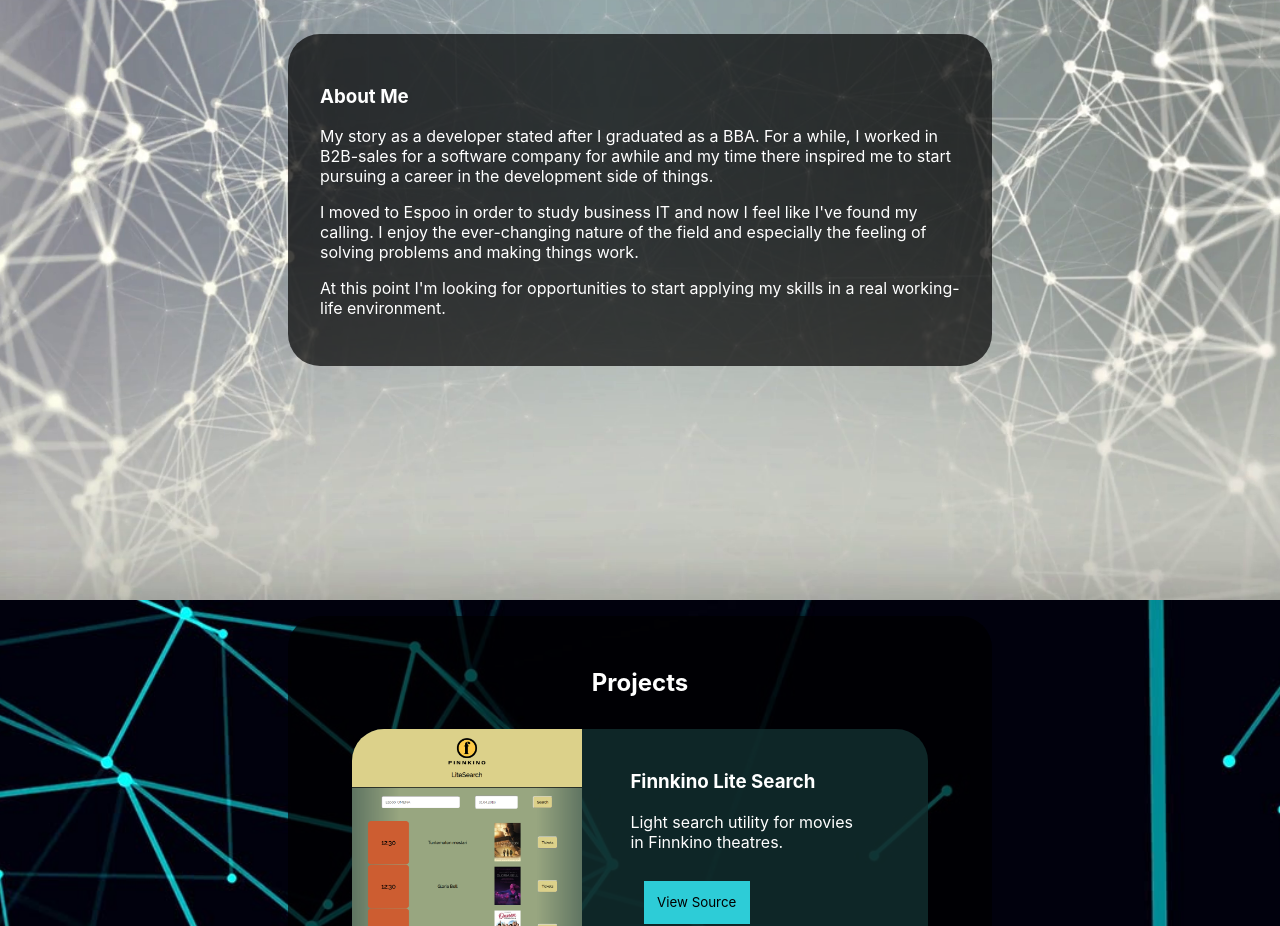
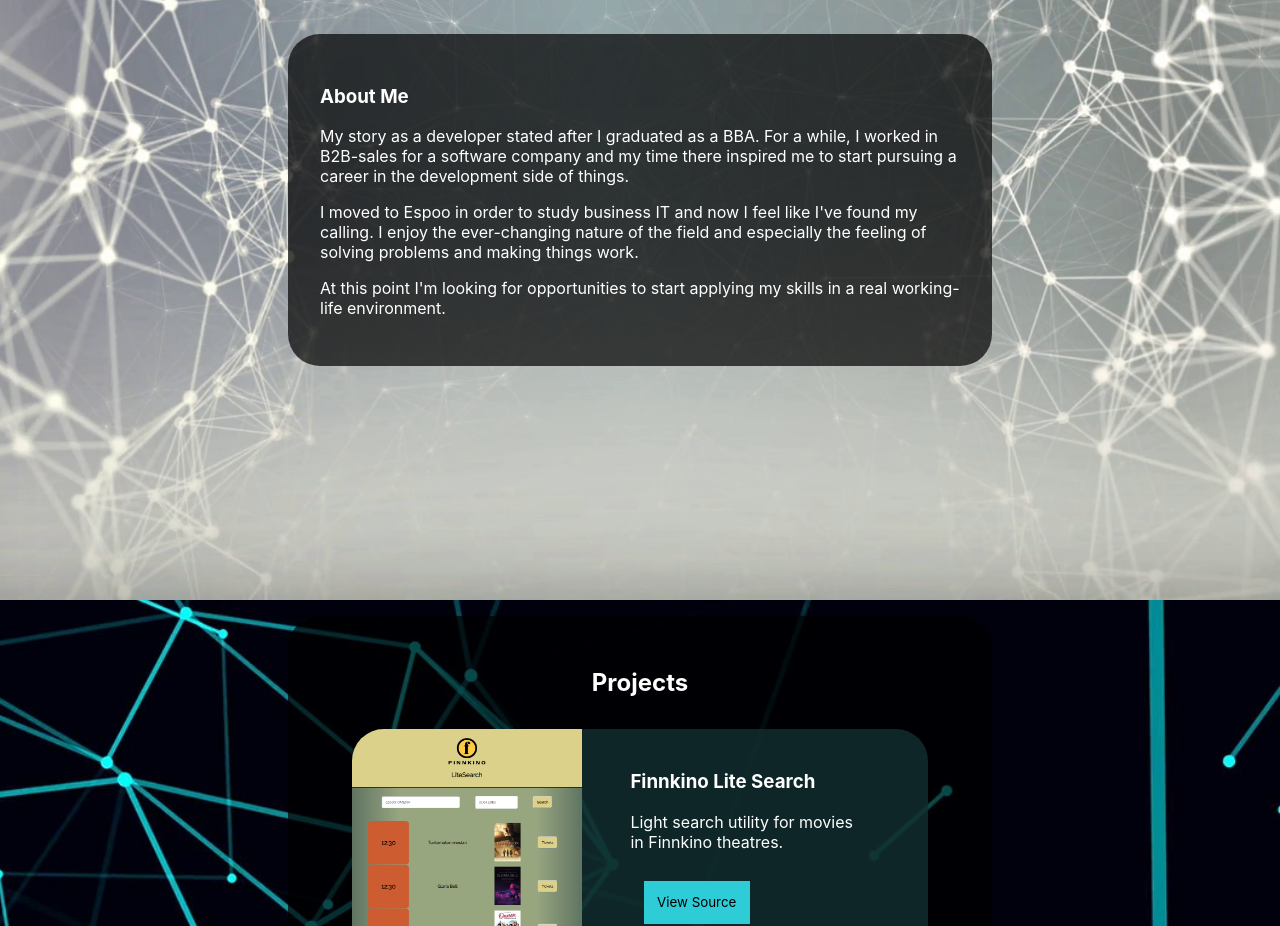
Before and after one commit to hk279/portfolio, a React (Create React App) app: page / in a window 1280 px wide. Shown: the part 1000-1926 px from the top of the page. Built offline with nearby package versions, Linux system fonts and the light colour scheme.

Commit message:
Fixed typo

```diff
--- a/src/components/AboutMe.js
+++ b/src/components/AboutMe.js
@@ -7,7 +7,7 @@ const MyStory = () => {
             <div className="content" style={{textAlign: "left"}}>
                 <h3>About Me</h3>
                 <p>
-                    My story as a developer stated after I graduated as a BBA. For a while, I worked in B2B-sales for a software company for awhile and my time there inspired me to start pursuing a career in the development side of things.
+                    My story as a developer stated after I graduated as a BBA. For a while, I worked in B2B-sales for a software company and my time there inspired me to start pursuing a career in the development side of things.
                 </p>
                 <p>
                     I moved to Espoo in order to study business IT and now I feel like I've found my calling. I enjoy the ever-changing nature of the field and especially the feeling of solving problems and making things work.
```
